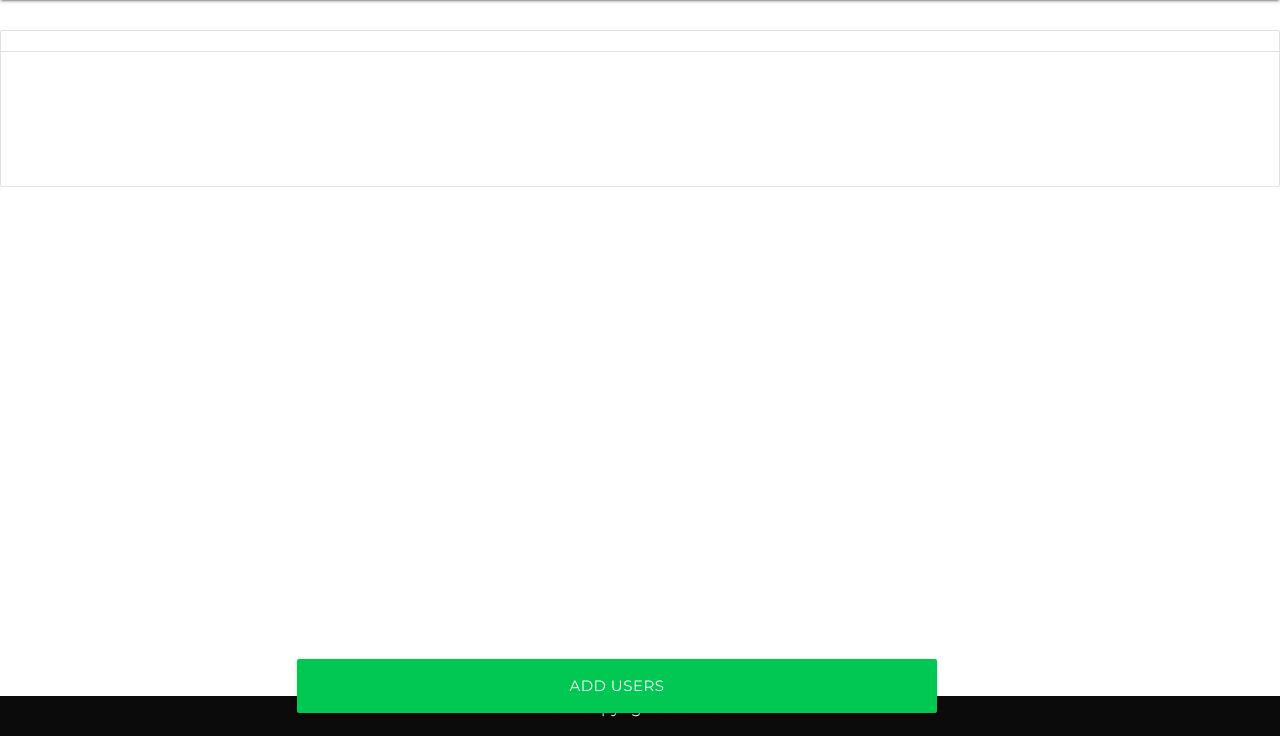
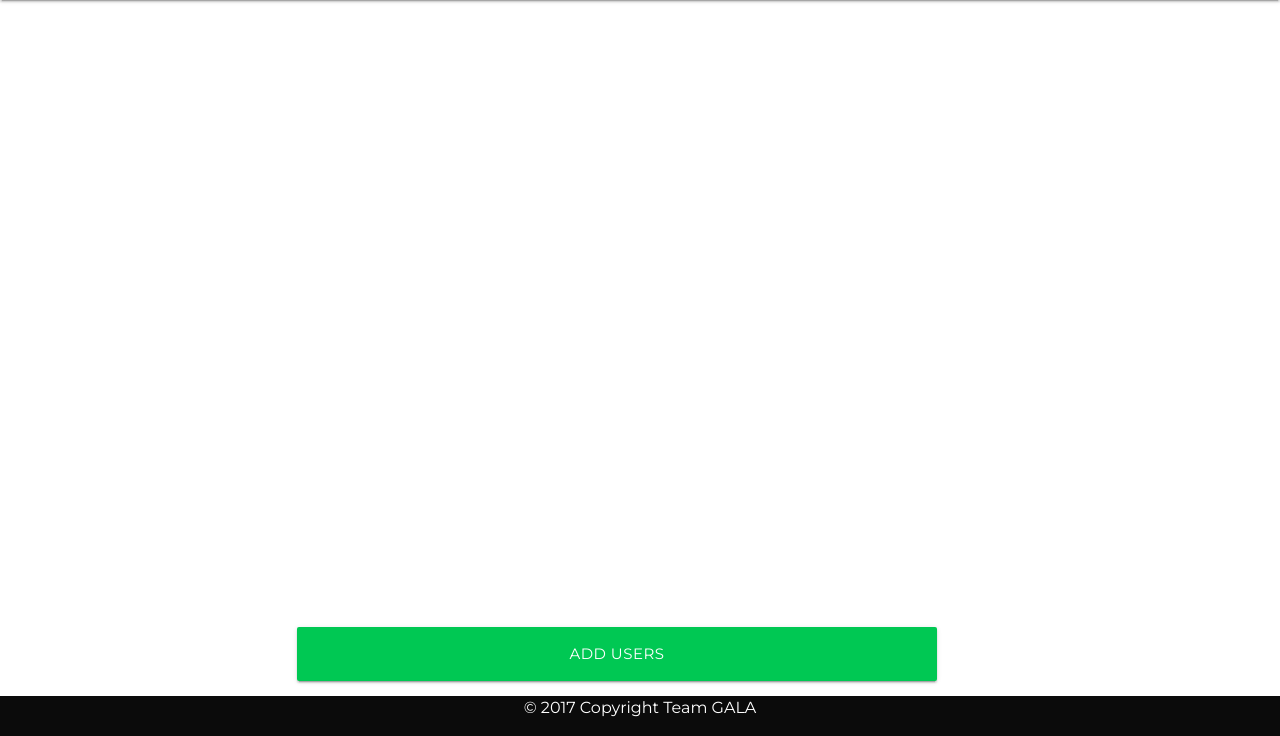
Before and after one commit to Faventyne/teamgala2, a PHP site: template templates/users_list.html.twig in a window 1280 px wide. Shown: the part 64-800 px from the top of the page. Run offline with PHP 8.4, Linux system fonts and the light colour scheme; the template is opened without the code that fills it, so the values that code supplies are empty; some libraries are stand-ins or nearby versions.

Commit message:
ul invisible now at end of lists and fixed button centered and botmarg fixed with header

```diff
--- a/templates/activities_list.html.twig
+++ b/templates/activities_list.html.twig
@@ -115,11 +115,11 @@ aempty div used to circumnavigate the materialise bug which moves the first badg
         </li>
       </ul>
     {% endfor %}
-    <ul class="collection">
+    <ul id="hiddenul" class="collection">
       <li class="collection-item"></li>
       <br><br> <!-- empt ul to make space for fixed add button -->
     </ul>
-    <div class="fixed-action-btn">
+    <div id="fixedButton" class="fixed-action-btn">
             <a href="{{ path('activityCreationParameters') }}"><button type="submit" class="waves-effect waves-light btn-large green accent-4">ADD ACTIVITY</button></a>
     </div>
   </section>
--- a/templates/participants_list.html.twig
+++ b/templates/participants_list.html.twig
@@ -39,11 +39,11 @@ Select participants
         </li>
       </ul>
     {% endfor %}
-    <ul class="collection">
+    <ul id="hiddenul" class="collection">
       <li class="collection-item"></li>
       <br><br> <!-- empt ul to make space for fixed add button -->
     </ul>
-<div class="fixed-action-btn">
+<div id="fixedButton" class="fixed-action-btn">
 
     {#{{ form_row(form.submit,{'attr': {'class': 'waves-effect waves-light btn-large'}}) }}#}
     {% if update==true %}
--- a/templates/users_list.html.twig
+++ b/templates/users_list.html.twig
@@ -69,12 +69,12 @@ User list
       </li>
     </ul>
   {% endfor %}
-  <ul class="collection">
+  <ul id="hiddenul" class="collection">
     <li class="collection-item"></li>
     <br><br> <!-- empt ul to make space for fixed add button -->
   </ul>
 
-    <div class="fixed-action-btn">
+    <div id="fixedButton" class="fixed-action-btn">
       <form action="{{ url('createUser') }}">
       <button type="submit" class="waves-effect waves-light btn-large green accent-4">ADD USERS</button>
       </form>
--- a/web/css/style.css
+++ b/web/css/style.css
@@ -24,7 +24,9 @@ height: 15vw;
 }
 
 
-
+#hiddenul{
+  opacity: 0.00001;
+}
 header h4{
   display: none;
 }
@@ -202,8 +204,9 @@ header h5{
 
 /*********** end of header ***************/
 
-.fixed-action-btn{
-margin-right: 25vw;
+#fixedButton{
+  margin-right: 20vw;
+  margin-bottom: 5vh;
 }
 .btn-large{
   width: 50vw;
@@ -740,5 +743,9 @@ display: none;
     #aboutpagemobile{
         display : none;
     }
+    #fixedButton{
+      margin-right: 25vw;
+      margin-bottom: 4vh;
+    }
 
 }
```
